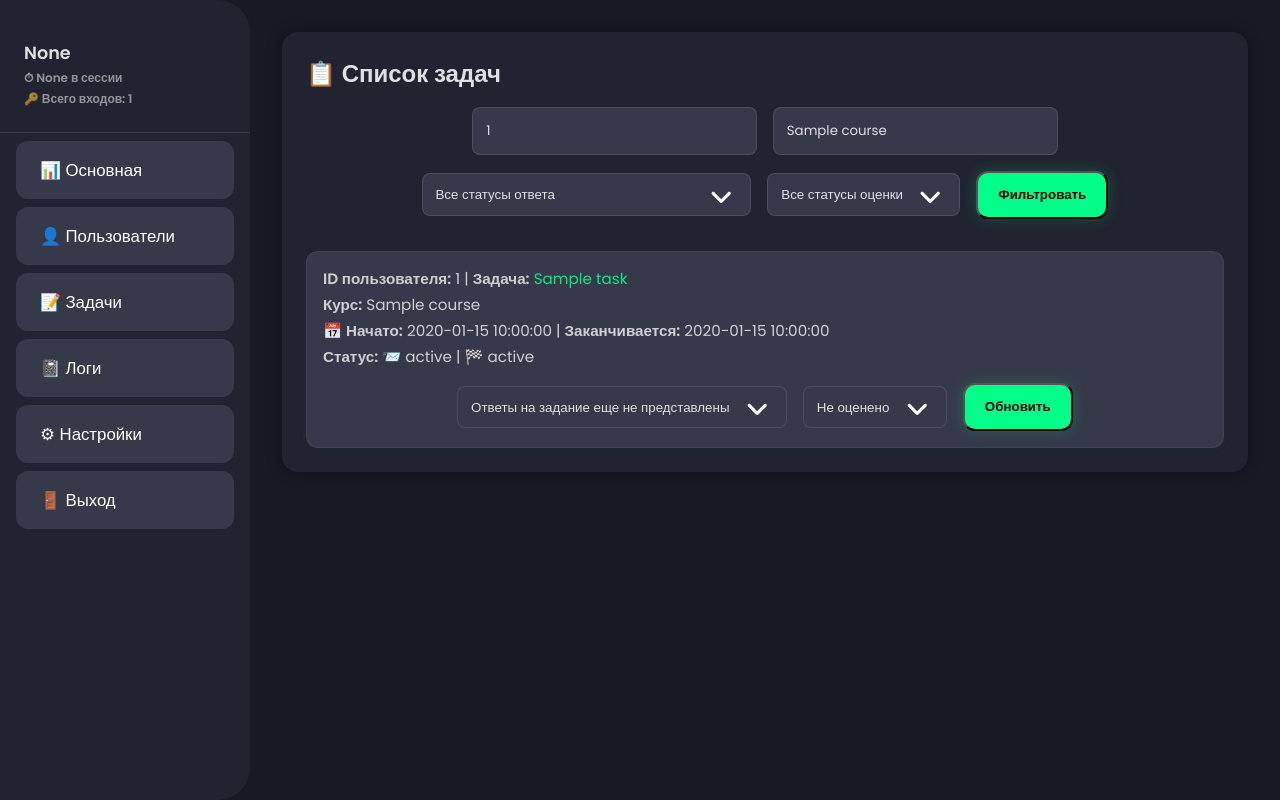
After one commit to GodzzilaS/MtuciTaskParser, a Flask app: template webapp/templates/tasks.html in a window 1280 px wide. The commit adds this page. Run offline with Flask 3, Linux system fonts and the light colour scheme; the template is opened without the code that fills it: most values are stand-ins (such as "Sample title", 1, 10 or a date in 2020); a database or web service that is not in the repository returns one stand-in record (values such as "Sample title"); parts of the project's set-up code (start-up, migrations or seed data) failed here and were passed over.

Commit message:
feat: Добавлена страничка с задачами из БД и возможность их редактирования

```diff
--- a/webapp/routes/__init__.py
+++ b/webapp/routes/__init__.py
@@ -22,6 +22,7 @@ from .user_routes import users_bp
 from .check_routes import check_bp
 from .settings_routes import settings_bp
 from .logs_routes import logs_bp
+from .tasks_routes import tasks_bp
 
 
 def register_blueprints(app):
@@ -31,6 +32,7 @@ def register_blueprints(app):
     app.register_blueprint(check_bp)
     app.register_blueprint(settings_bp)
     app.register_blueprint(logs_bp, url_prefix="/logs")
+    app.register_blueprint(tasks_bp, url_prefix="/tasks")
 
     @app.context_processor
     def inject_common():
--- a/webapp/static/css/style.css
+++ b/webapp/static/css/style.css
@@ -45,10 +45,6 @@ body {
   text-align: center;
   margin-bottom: 2rem;
   color: var(--accent);
-}
-
-.input-group {
-  margin-bottom: 1.5rem;
 }
 
 .input-group input {
--- a/webapp/templates/base.html
+++ b/webapp/templates/base.html
@@ -48,6 +48,7 @@
   </div>
   <div class="menu-item" onclick="window.location.href='{{ url_for('main.root') }}'">📊 Основная</div>
   <div class="menu-item" onclick="window.location.href='{{ url_for('users.view_users') }}'">👤 Пользователи</div>
+  <div class="menu-item" onclick="window.location.href='{{ url_for('tasks.view_tasks') }}'">📝 Задачи</div>
   <div class="menu-item" onclick="window.location.href='{{ url_for('logs.view_logs') }}'">📓 Логи</div>
   <div class="menu-item" onclick="window.location.href='{{ url_for('settings.view_settings') }}'">⚙ Настройки</div>
   <div class="menu-item" onclick="window.location.href='{{ url_for('auth.logout') }}'">🚪 Выход</div>
--- a/webapp/templates/logs.html
+++ b/webapp/templates/logs.html
@@ -1,5 +1,5 @@
 {% extends "base.html" %}
-
+{% block title %}Логи{% endblock %}
 {% block content %}
 <div class="card">
   <h2 class="card-title">Логи</h2>
--- a/webapp/templates/settings.html
+++ b/webapp/templates/settings.html
@@ -1,11 +1,11 @@
 {% extends "base.html" %}
-
+{% block title %}Настройки{% endblock %}
 {% block content %}
 <div class="card">
   <h2 class="card-title">Настройка интервала фоновой проверки</h2>
   <form method="post" action="{{ url_for('settings.view_settings') }}">
     <div class="input-group">
-      <label for="interval">Интервал (минуты)</label>
+      <label for="interval">Интервал в минутах</label>
       <input
           type="number"
           id="interval"
--- /dev/null
+++ b/webapp/templates/tasks.html
@@ -0,0 +1,66 @@
+{% extends 'base.html' %}
+{% block title %}Задачи{% endblock %}
+{% block content %}
+
+<div class="card">
+  <h2>📋 Список задач</h2>
+
+  <form method="get" class="button-submit-panel" style="margin-top: 1rem;">
+    <div class="input-group" style="margin-bottom: 0 !important">
+      <input type="text" name="user_id" placeholder="User ID" value="{{ filters.get('user_id','') }}">
+    </div>
+    <div class="input-group" style="margin-bottom: 0 !important">
+      <input type="text" name="course" placeholder="Курс" value="{{ filters.get('course','') }}">
+    </div>
+    <div class="input-group select-wrapper" style="margin-bottom: 0 !important">
+      <select name="response_status">
+        <option value="">Все статусы ответа</option>
+        {% for st in ['Ответы на задание еще не представлены','Отправлено для оценивания'] %}
+        <option value="{{st}}" {% if filters.get('response_status') == st %}selected{% endif %}>{{ st }}</option>
+        {% endfor %}
+      </select>
+    </div>
+    <div class="input-group select-wrapper" style="margin-bottom: 0 !important">
+      <select name="grade_status">
+        <option value="">Все статусы оценки</option>
+        {% for st in ['Не оценено','Оценено'] %}
+        <option value="{{st}}" {% if filters.get('grade_status') == st %}selected{% endif %}>{{ st }}</option>
+        {% endfor %}
+      </select>
+    </div>
+    <button type="submit" class="btn-toggle">Фильтровать</button>
+  </form>
+
+  <div class="users-list" style="margin-top: 2rem;">
+    {% for task in tasks %}
+    <div class="user-card">
+      <div class="user-info"><strong>ID пользователя:</strong> {{ task.user_id }} | <strong>Задача:</strong> <a class="telegram-link" href="{{ task.task_link }}" target="_blank">{{ task.task_name }}</a></div>
+      <div class="user-info"><strong>Курс:</strong> {{ task.course }}</div>
+      <div class="user-info">📅 <strong>Начато:</strong> {{ task.open_date }} | <strong>Заканчивается:</strong> {{ task.due_date }}
+      </div>
+      <div class="user-info">
+        <strong>Статус:</strong> 📨 {{ task.response_status }} | 🏁 {{ task.grade_status }}
+      </div>
+      <form action="{{ url_for('tasks.update_task', task_id=task.uuid) }}?{{ request.query_string|safe }}" method="post"
+            class="button-submit-panel">
+        <div class="select-wrapper">
+          <select name="response_status">
+            {% for st in ['Ответы на задание еще не представлены','Отправлено для оценивания'] %}
+            <option value="{{st}}" {% if task.response_status == st %}selected{% endif %}>{{ st }}</option>
+            {% endfor %}
+          </select>
+        </div>
+        <div class="select-wrapper">
+          <select name="grade_status">
+            {% for st in ['Не оценено','Оценено'] %}
+            <option value="{{st}}" {% if task.grade_status == st %}selected{% endif %}>{{ st }}</option>
+            {% endfor %}
+          </select>
+        </div>
+        <button type="submit" class="btn-toggle">Обновить</button>
+      </form>
+    </div>
+    {% endfor %}
+  </div>
+</div>
+{% endblock %}
--- a/webapp/templates/users.html
+++ b/webapp/templates/users.html
@@ -1,5 +1,5 @@
 {% extends 'base.html' %}
-{% block title %}Админ-панель{% endblock %}
+{% block title %}Пользователи{% endblock %}
 {% block content %}
 <div class="card">
   <h2>👥 Список пользователей</h2>
```
Also changed, not shown: TODO.md (+3 -3 lines), webapp/routes/tasks_routes.py (added, +49 -0 lines).
